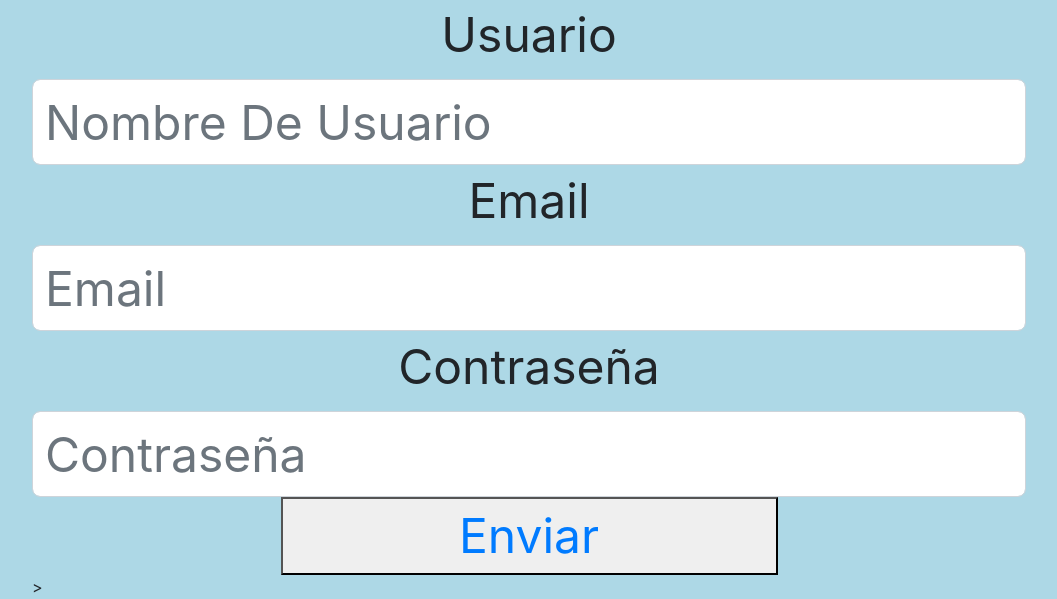
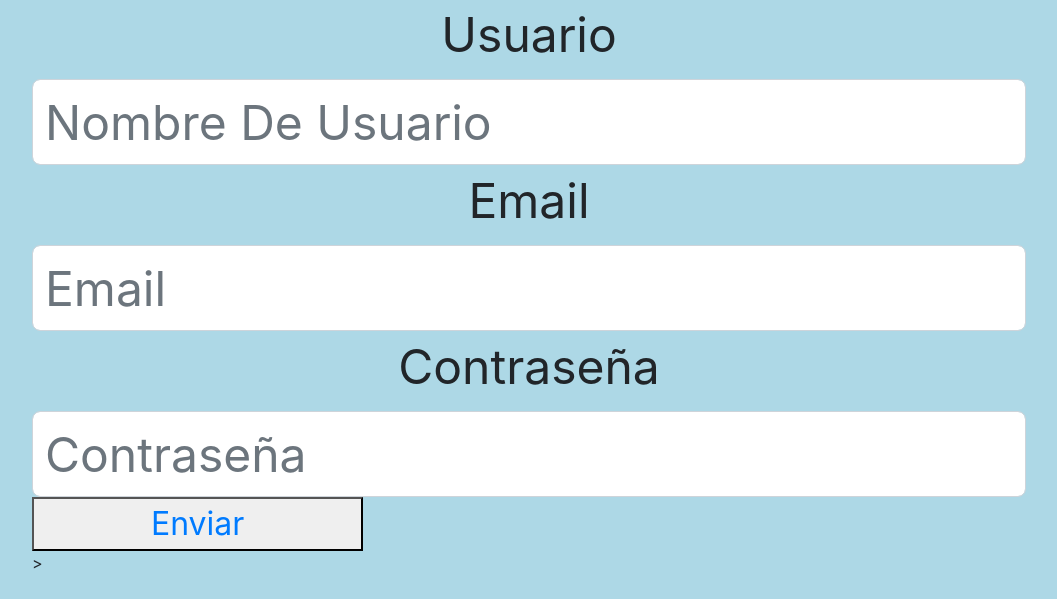
Before and after one commit to jonyspiral/ecommerce, a PHP site: page /register.php in a window 1280 px wide. Shown: the part 992-1591 px from the top of the page, without its empty margins (111-1168 px from the left). After the commit the page ends 1561 px from the top, so only its background shows below. Run offline with PHP 8.4, Linux system fonts and the light colour scheme.

Commit message:
cambios login en spiral

```diff
--- a/css/login.css
+++ b/css/login.css
@@ -19,14 +19,8 @@ label {
   font-size: 3em;
 
 }
-button {
-    display: block;
-    width: 50%;
 
-    margin-right: auto;
-    margin-left: auto;
-    font-size: 3em;
-}
+
 .container {
     height: 100vh;
     width: 80%;
@@ -68,6 +62,17 @@ p {
    line-height: inherit;
    white-space: nowrap;
 }
+.btn {
+
+    font-size: 2rem;
+  }
+button{
+  width:33.33%;
+  margin-left: auto;
+  margin-right: auto;
+font-size: 2rem;
+}
+
 @media only screen and (min-device-width: 768px) and (max-device-width: 1024px) and (orientation:portrait){
 #logo {
 
--- a/login.php
+++ b/login.php
@@ -54,9 +54,11 @@
   <input class="form-control" placeholder="Enter password" type="password" name="password" value="">
   <p><?= (isset($errores['password']) ? $errores['password'] : '') ?></p>
   <p><a href="register.php" style="width:100%;font-size: 2em;">(Registrese aqui si aun no lo hizo.)</a></p>
+<div class=""style="width:100%; margin-left: 33.33%; margin-right: 33.33%;">
 
-      <button class="btn btn-primary"  type="submit" >Enviar</button>
 
+      <button class="btn-primary btn"  type="submit" >Enviar</button>
+</div>
 
 
 </form>
```
